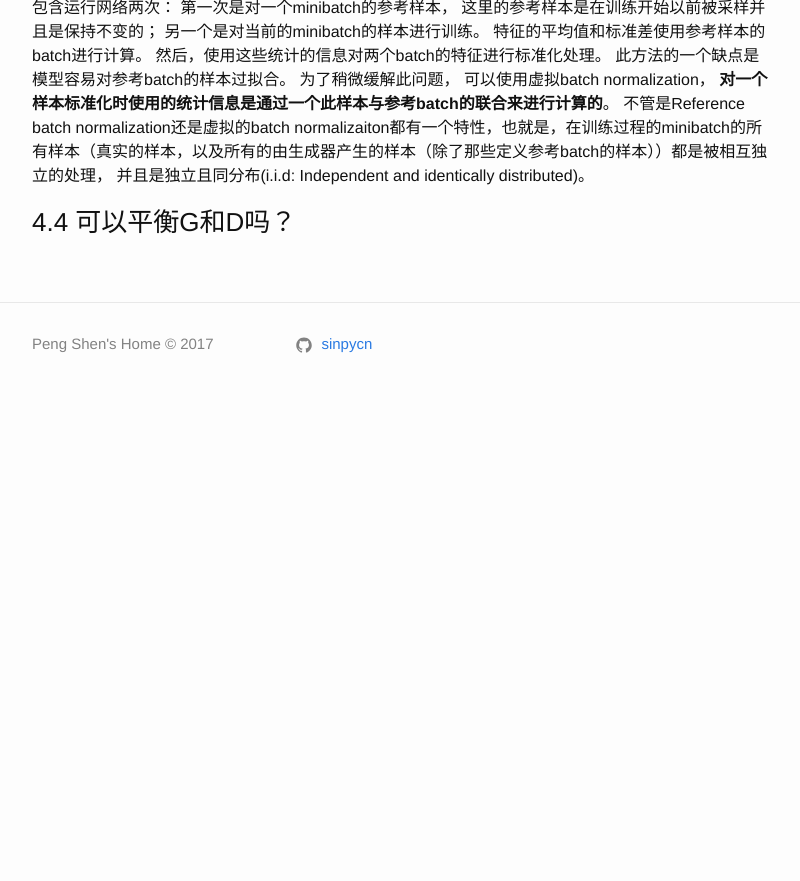
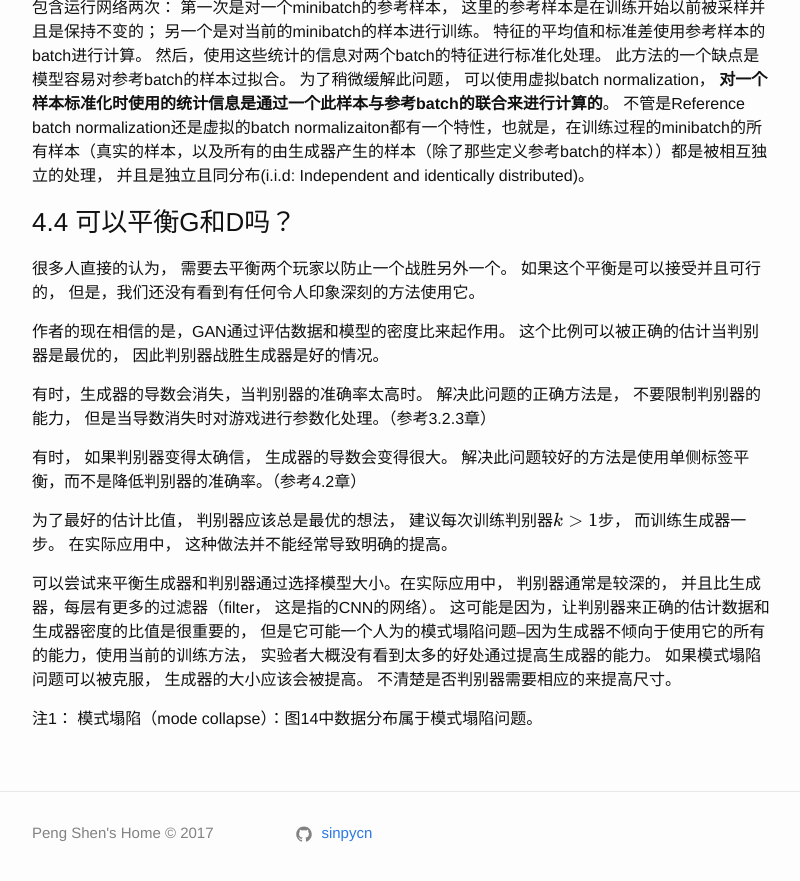
Before and after one commit to sinpycn/sinpycn.github.io, a Jekyll site: the page built from _posts/research/2017-05-09-GAN-Tutorial-Tips-and-Tricks.md, in a window 1280 px wide and 900 px high, scrolled down 2876 px. Shown: the top 881 px of the window, without its empty margins (238-1038 px from the left). Built offline with Jekyll 4.4.1, drawn with Linux system fonts in a browser that asks for light colours; formulas are drawn with MathJax 3; before the commit the page ends 3292 px from its top, so only the background shows below that.

Commit message:
Update 2017-05-09-GAN-Tutorial-Tips-and-Tricks.md

```diff
--- a/_posts/research/2017-05-09-GAN-Tutorial-Tips-and-Tricks.md
+++ b/_posts/research/2017-05-09-GAN-Tutorial-Tips-and-Tricks.md
@@ -82,3 +82,20 @@ Reference batch normalization（参考批量标准化）包含运行网络两次
 不管是Reference batch normalization还是虚拟的batch normalizaiton都有一个特性，也就是，在训练过程的minibatch的所有样本（真实的样本，以及所有的由生成器产生的样本（除了那些定义参考batch的样本））都是被相互独立的处理， 并且是独立且同分布(i.i.d: Independent and identically distributed)。
 
 ### 4.4 可以平衡G和D吗？
+
+很多人直接的认为， 需要去平衡两个玩家以防止一个战胜另外一个。 如果这个平衡是可以接受并且可行的， 但是，我们还没有看到有任何令人印象深刻的方法使用它。
+
+作者的现在相信的是，GAN通过评估数据和模型的密度比来起作用。
+这个比例可以被正确的估计当判别器是最优的， 因此判别器战胜生成器是好的情况。
+
+有时，生成器的导数会消失，当判别器的准确率太高时。 解决此问题的正确方法是， 不要限制判别器的能力， 但是当导数消失时对游戏进行参数化处理。（参考3.2.3章）
+
+有时， 如果判别器变得太确信， 生成器的导数会变得很大。 解决此问题较好的方法是使用单侧标签平衡，而不是降低判别器的准确率。（参考4.2章）
+
+为了最好的估计比值， 判别器应该总是最优的想法， 建议每次训练判别器$$k>1$$步， 而训练生成器一步。 在实际应用中， 这种做法并不能经常导致明确的提高。
+
+可以尝试来平衡生成器和判别器通过选择模型大小。在实际应用中， 判别器通常是较深的， 并且比生成器，每层有更多的过滤器（filter， 这是指的CNN的网络）。
+这可能是因为，让判别器来正确的估计数据和生成器密度的比值是很重要的， 但是它可能一个人为的模式塌陷问题--因为生成器不倾向于使用它的所有的能力，使用当前的训练方法， 实验者大概没有看到太多的好处通过提高生成器的能力。 如果模式塌陷问题可以被克服， 生成器的大小应该会被提高。 不清楚是否判别器需要相应的来提高尺寸。
+
+注1：
+模式塌陷（mode collapse）：图14中数据分布属于模式塌陷问题。
```
